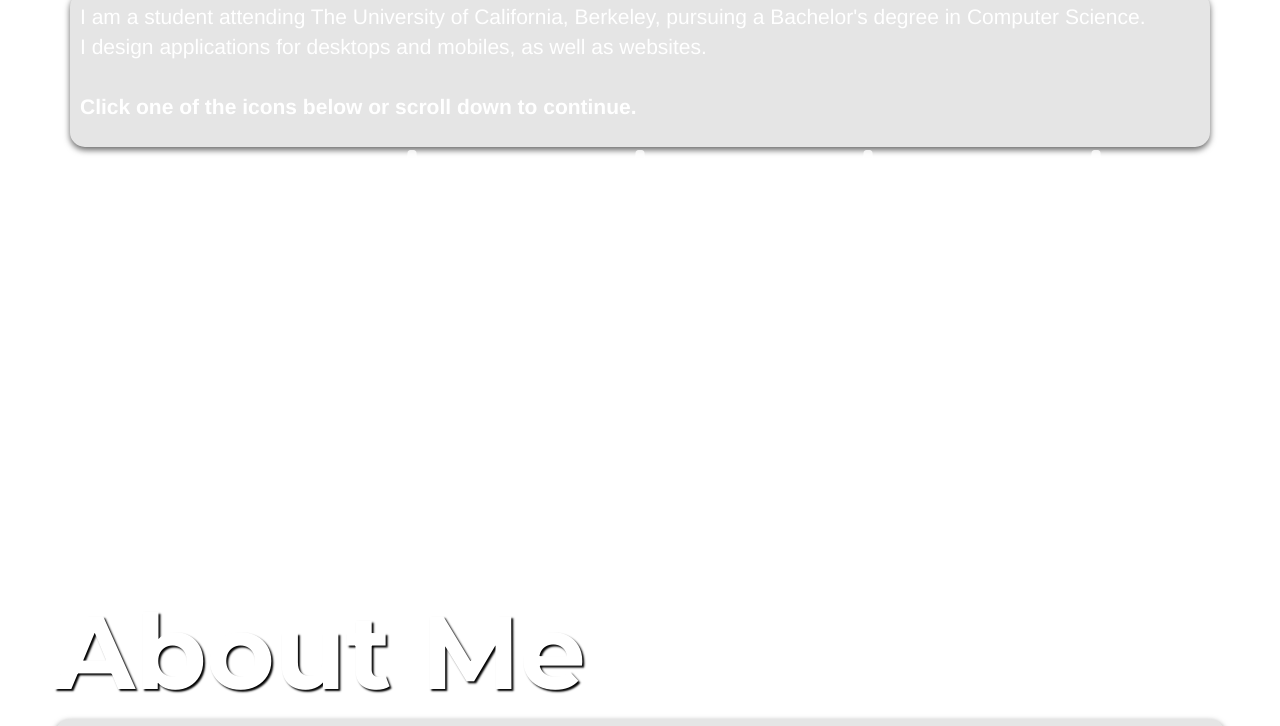
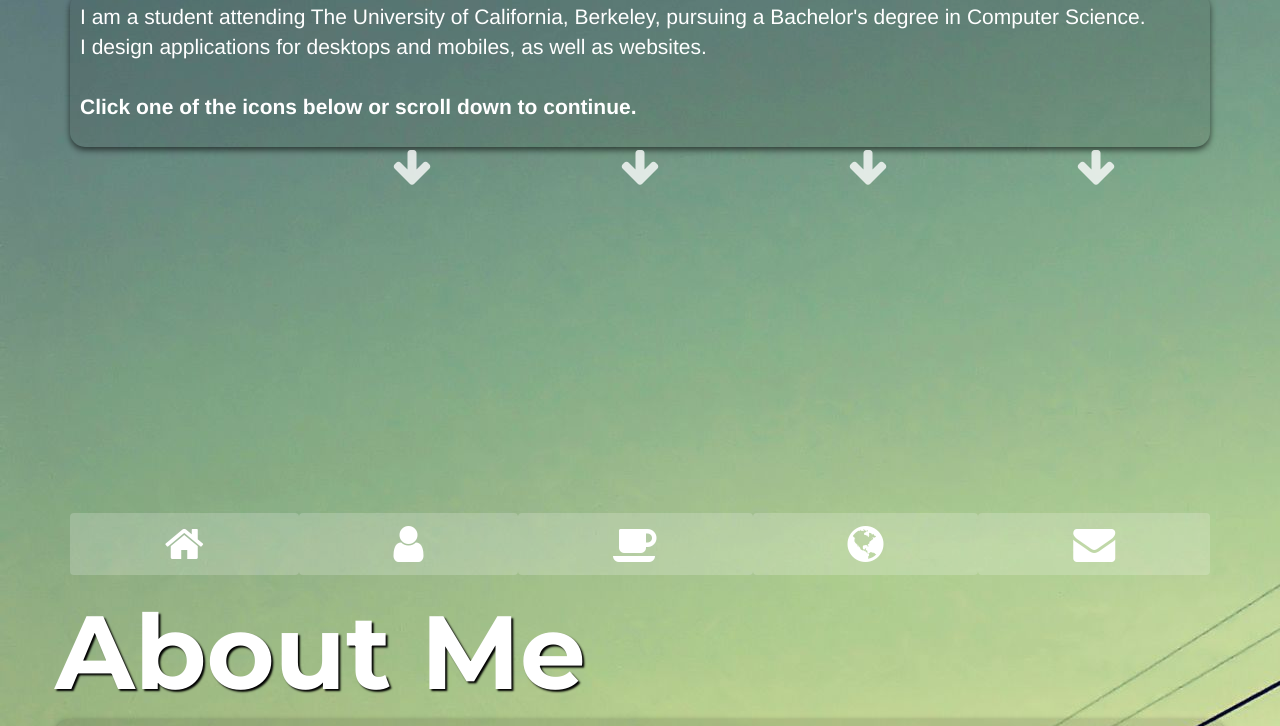
Before and after one commit to jasperlouie/jasperlouie.github.io, a plain HTML site: page index.html in a window 1280 px wide. Shown: the part 225-951 px from the top of the page. Drawn offline with nearby package versions, Linux system fonts and the light colour scheme.

Commit message:
fix background

```diff
--- a/index.html
+++ b/index.html
@@ -23,7 +23,9 @@
 
 <body>
 <style>
-body {background-image:"/img/background.jpg";}
+body {background: url('img/background.jpg');
+background-attachment: fixed;}
+
 </style>
 <div id=jumbotron class="jumbotron section">
 <div class=container>
```
